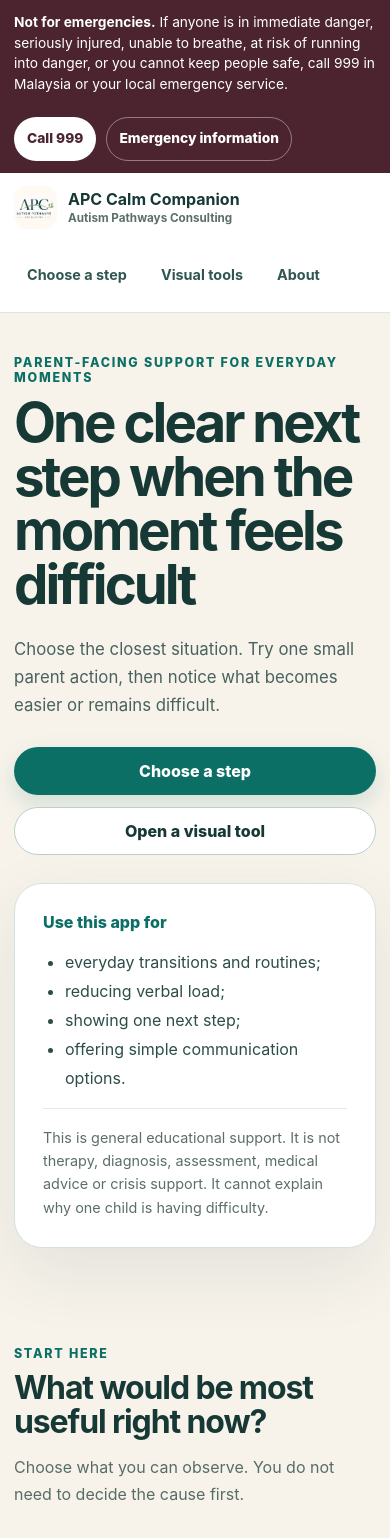
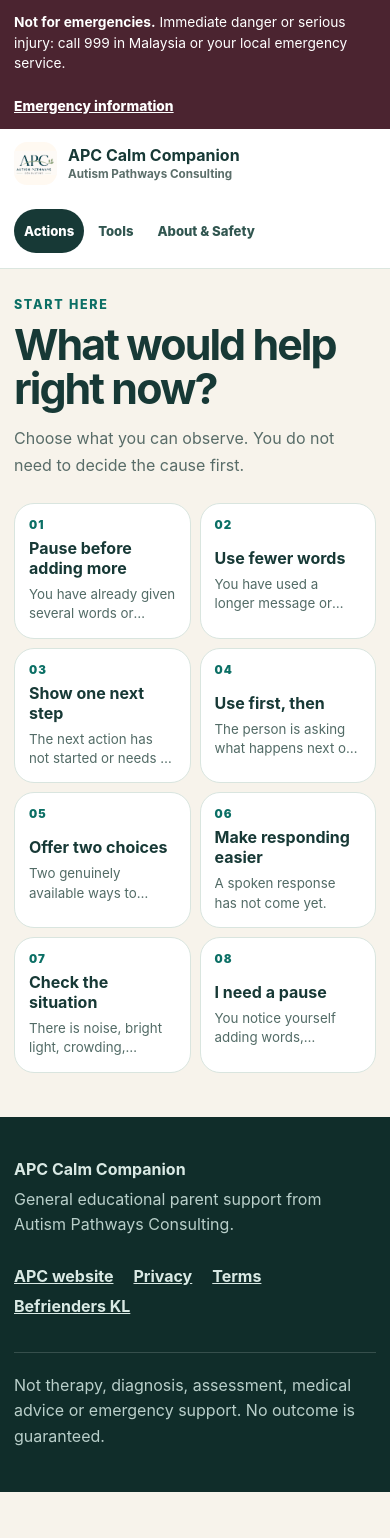
Before and after one commit to autismpathwaysconsulting/apc-calm-companion, a React (Vite) app: page / in a window 390 px wide. Shown: the top 1538 px of the page. After the commit the page ends 1492 px from the top, so only its background shows below. Built offline with nearby package versions, Linux system fonts and the light colour scheme.

Commit message:
Simplify app into focused views

```diff
--- a/src/App.css
+++ b/src/App.css
@@ -20,13 +20,11 @@
 
 .safety-bar { background: #4b2430; color: #fff; font-size: .92rem; line-height: 1.5; }
 .safety-inner { display: flex; align-items: center; justify-content: space-between; gap: 22px; padding-block: 12px; }
-.safety-links { display: flex; flex: 0 0 auto; gap: 10px; }
-.safety-links a { border: 1px solid rgba(255,255,255,.4); border-radius: 999px; padding: 7px 12px; font-weight: 800; text-decoration: none; }
-.safety-links a:first-child { background: #fff; color: #4b2430; }
+.safety-detail { flex: 0 0 auto; font-weight: 800; }
 
 .site-header { position: sticky; top: 0; z-index: 20; border-bottom: 1px solid #dbe6df; background: rgba(255,255,255,.96); backdrop-filter: blur(10px); }
 .header-inner { min-height: 76px; display: flex; align-items: center; justify-content: space-between; gap: 24px; }
-.brand { display: inline-flex; align-items: center; gap: 11px; text-decoration: none; }
+.brand { display: inline-flex; align-items: center; gap: 11px; border: 0; background: transparent; padding: 0; color: inherit; cursor: pointer; text-align: left; text-decoration: none; }
 .brand img { width: 48px; height: 48px; object-fit: contain; border-radius: 13px; background: #fff9f1; }
 .brand span { display: grid; gap: 2px; }
 .brand strong { color: #173936; font-size: 1rem; }
@@ -34,38 +32,38 @@
 nav { display: flex; gap: 8px; }
 nav a { border-radius: 999px; padding: 10px 13px; color: #315650; font-size: .9rem; font-weight: 750; text-decoration: none; }
 nav a:hover { background: #edf6f2; }
+.app-nav button { min-height: 44px; border: 0; border-radius: 999px; background: transparent; padding: 10px 14px; color: #315650; cursor: pointer; font-size: .9rem; font-weight: 800; white-space: nowrap; }
+.app-nav button:hover { background: #edf6f2; }
+.app-nav button[aria-current="page"] { background: #173936; color: #fff; }
 
-.hero { display: grid; grid-template-columns: minmax(0,1.35fr) minmax(300px,.65fr); gap: 46px; align-items: center; padding-block: 74px; }
 .eyebrow { margin: 0 0 10px; color: #0b6f65; font-size: .78rem; font-weight: 850; letter-spacing: .14em; text-transform: uppercase; }
 h1, h2, h3, p { overflow-wrap: anywhere; }
 h1 { max-width: 760px; margin: 0; color: #173936; font-size: clamp(2.6rem, 6vw, 5.25rem); line-height: .99; letter-spacing: -.055em; }
-.hero-lead { max-width: 720px; margin: 24px 0 0; color: #4a625e; font-size: clamp(1.05rem, 2vw, 1.28rem); line-height: 1.68; }
-.hero-actions, .button-row { display: flex; flex-wrap: wrap; gap: 12px; margin-top: 28px; }
+.button-row { display: flex; flex-wrap: wrap; gap: 12px; margin-top: 28px; }
 .button { min-height: 48px; display: inline-flex; align-items: center; justify-content: center; border: 1px solid transparent; border-radius: 999px; padding: 12px 19px; cursor: pointer; font-weight: 820; line-height: 1.2; text-decoration: none; }
 .button.primary { background: #0b6f65; color: #fff; box-shadow: 0 9px 24px rgba(11,111,101,.16); }
 .button.primary:hover { background: #075c54; }
 .button.secondary { border-color: #b9d2c9; background: #fff; color: #173936; }
 .button:disabled { cursor: not-allowed; opacity: .52; }
-.boundary-card { border: 1px solid #d3e3dc; border-radius: 28px; background: #fff; padding: 28px; box-shadow: 0 24px 70px rgba(23,57,54,.09); }
-.boundary-label { margin: 0; color: #0b6f65; font-weight: 850; }
-.boundary-card ul { margin: 16px 0; padding-left: 22px; color: #2c4d48; line-height: 1.8; }
-.boundary-note { margin: 0; border-top: 1px solid #e1eae6; padding-top: 17px; color: #5c6e6a; font-size: .9rem; line-height: 1.6; }
-
 .section { padding-block: 76px; scroll-margin-top: 78px; }
+.view-section { min-height: calc(100vh - 148px); padding-block: 38px 52px; }
 .section-heading { max-width: 780px; margin-bottom: 32px; }
+.view-section .section-heading { margin-bottom: 24px; }
+.view-section .section-heading h1 { max-width: 850px; margin: 0; color: #173936; font-size: clamp(2.15rem,5vw,3.7rem); line-height: 1.04; letter-spacing: -.045em; outline: none; }
+.view-section .section-heading h1:focus-visible { border-radius: 4px; box-shadow: 0 0 0 4px #f2ac2f; }
 .section-heading h2, .install-card h2, .support-section h2 { margin: 0; color: #173936; font-size: clamp(2rem, 4vw, 3.3rem); line-height: 1.08; letter-spacing: -.035em; }
 .section-heading > p:last-child, .install-card p, .support-section p { margin: 14px 0 0; color: #586c68; line-height: 1.7; }
 
-.guide-layout { display: grid; grid-template-columns: minmax(320px,.9fr) minmax(0,1.1fr); gap: 24px; align-items: start; }
-.guide-grid { display: grid; grid-template-columns: repeat(2,minmax(0,1fr)); gap: 11px; }
-.guide-choice { min-height: 118px; display: flex; gap: 13px; align-items: flex-start; border: 1px solid #d9e5df; border-radius: 20px; background: #fff; padding: 17px; color: #173936; cursor: pointer; text-align: left; }
+.guide-grid { display: grid; grid-template-columns: repeat(4,minmax(0,1fr)); gap: 12px; }
+.guide-choice { min-height: 142px; display: flex; gap: 13px; align-items: flex-start; border: 1px solid #d9e5df; border-radius: 20px; background: #ffffff; padding: 18px; color: #173936; cursor: pointer; text-align: left; }
 .guide-choice:hover { border-color: #83b7aa; transform: translateY(-1px); }
-.guide-choice.selected { border-color: #0b6f65; background: #eaf5f1; box-shadow: 0 0 0 2px rgba(11,111,101,.12); }
 .guide-number { color: #0b6f65; font-size: .72rem; font-weight: 900; letter-spacing: .1em; }
 .guide-choice span:last-child { display: grid; gap: 7px; }
 .guide-choice strong { line-height: 1.25; }
 .guide-choice small { color: #526b66; line-height: 1.45; }
 .guide-panel { position: sticky; top: 100px; border-radius: 28px; background: #173936; padding: clamp(25px,4vw,40px); color: #fff; box-shadow: 0 26px 70px rgba(23,57,54,.18); outline: none; }
+.focused-guide { position: static; width: min(760px,100%); margin-inline: auto; }
+.back-button { min-height: 44px; margin: 0 0 22px; border: 1px solid rgba(255,255,255,.42); border-radius: 999px; background: transparent; padding: 9px 14px; color: #fff; cursor: pointer; font-weight: 850; }
 .guide-panel:focus-visible { box-shadow: 0 0 0 4px #f6b944, 0 26px 70px rgba(23,57,54,.18); }
 .guide-kicker { margin: 0; color: #a7dbcf; font-size: .77rem; font-weight: 900; letter-spacing: .13em; text-transform: uppercase; }
 .guide-panel h3 { margin: 9px 0 20px; font-size: clamp(1.8rem,3vw,2.6rem); line-height: 1.1; }
@@ -77,6 +75,7 @@
 .text-button { min-height: 44px; margin-top: 19px; border: 0; border-bottom: 1px solid #a7dbcf; background: none; padding: 0; color: #c5efe5; cursor: pointer; font-weight: 850; }
 
 .tools-section { background: #eaf2ed; }
+.tools-section .section-heading { margin-inline: auto; text-align: center; }
 .tool-tabs { display: flex; flex-wrap: wrap; gap: 9px; margin-bottom: 14px; }
 .tool-tab { min-height: 46px; border: 1px solid #bfd4cb; border-radius: 999px; background: #fff; padding: 10px 16px; color: #264c46; cursor: pointer; font-weight: 820; }
 .tool-tab[aria-pressed="true"] { border-color: #173936; background: #173936; color: #fff; }
@@ -129,6 +128,13 @@
 .privacy-note p:last-child { margin: 9px 0 0; color: #506a65; line-height: 1.65; }
 .privacy-links { display: flex; flex-direction: column; align-items: flex-start; gap: 9px; }
 .privacy-links a { color: #075e56; font-weight: 850; }
+.working-boundary { border-left: 4px solid #0b6f65; background: #edf6f2; padding: 14px 16px; color: #284f49 !important; font-weight: 750; }
+.emergency-card { margin-bottom: 24px; border: 2px solid #925568; border-radius: 24px; background: #fff4f6; padding: 24px; color: #613b47; }
+.emergency-card h2 { margin: 0; font-size: 1.55rem; }
+.emergency-card p { max-width: 850px; line-height: 1.65; }
+.button.emergency { background: #6b2f40; color: #fff; }
+.about-view .install-section { padding-block: 54px; }
+.about-view .support-section { min-height: auto; }
 .install-section { background: #173936; color: #fff; }
 .install-card { display: grid; grid-template-columns: minmax(0,1fr) auto; gap: 28px; align-items: center; }
 .install-card h2, .install-card p { color: #fff; }
@@ -149,11 +155,9 @@
 
 @media (max-width: 900px) {
   .safety-inner, .header-inner, .split-heading { align-items: flex-start; flex-direction: column; }
-  .safety-links { flex-wrap: wrap; }
   .header-inner { padding-block: 13px; }
   nav { width: 100%; overflow-x: auto; padding-bottom: 2px; }
-  .hero, .guide-layout { grid-template-columns: 1fr; }
-  .hero { gap: 28px; padding-block: 52px; }
+  .guide-grid { grid-template-columns: repeat(2,minmax(0,1fr)); }
   .guide-panel { position: static; }
   .communication-grid { grid-template-columns: repeat(3,minmax(0,1fr)); }
   .observation-grid, .evidence-grid, .privacy-note { grid-template-columns: 1fr; }
@@ -162,16 +166,19 @@
 @media (max-width: 600px) {
   .page-width { width: min(100% - 28px,1160px); }
   .safety-bar { font-size: .86rem; }
-  .safety-links a { min-height: 44px; display: inline-flex; align-items: center; }
   .brand img { width: 43px; height: 43px; }
   .brand small { font-size: .73rem; }
   nav a { min-height: 44px; display: inline-flex; align-items: center; white-space: nowrap; }
-  .hero { padding-block: 42px; }
+  .app-nav { gap: 4px; }
+  .app-nav button { padding-inline: 10px; font-size: .82rem; }
   h1 { font-size: clamp(2.45rem,14vw,3.7rem); }
-  .hero-actions .button { width: 100%; }
-  .section { padding-block: 56px; }
-  .guide-grid, .field-grid, .two-part { grid-template-columns: 1fr; }
-  .guide-choice { min-height: 102px; }
+  .section { padding-block: 44px; }
+  .view-section { min-height: calc(100vh - 205px); padding-top: 28px; }
+  .view-section .section-heading h1 { font-size: clamp(2rem,11vw,3rem); }
+  .guide-grid { grid-template-columns: repeat(2,minmax(0,1fr)); gap: 9px; }
+  .field-grid, .two-part { grid-template-columns: 1fr; }
+  .guide-choice { min-height: 126px; display: grid; gap: 6px; padding: 14px; }
+  .guide-choice small { display: -webkit-box; overflow: hidden; -webkit-box-orient: vertical; -webkit-line-clamp: 2; }
   .tool-panel { min-height: 0; padding: 19px; }
   .tool-tabs { display: grid; grid-template-columns: repeat(2,minmax(0,1fr)); }
   .tool-tab { padding-inline: 10px; }
--- a/src/App.jsx
+++ b/src/App.jsx
@@ -3,7 +3,6 @@
 import APC_LOGO from "./assets/apc-logo.png";
 import { communicationOptions, evidenceNotes, formatTime, guideOptions, normaliseMinutes } from "./content.js";
 
-const APP_URL = "https://calm.autismpathwaysconsulting.com/";
 const APC_URL = "https://autismpathwaysconsulting.com/";
 const PRIVACY_URL = "https://autismpathwaysconsulting.com/privacy";
 const TERMS_URL = "https://autismpathwaysconsulting.com/terms";
@@ -19,7 +18,8 @@
 }
 
 export default function App() {
-  const [activeGuide, setActiveGuide] = useState(guideOptions[0]);
+  const [activeView, setActiveView] = useState("actions");
+  const [activeGuide, setActiveGuide] = useState(null);
   const [activeTool, setActiveTool] = useState("first-then");
   const [firstStep, setFirstStep] = useState("Shoes on");
   const [thenStep, setThenStep] = useState("Go to the car");
@@ -34,6 +34,7 @@
   const [copyStatus, setCopyStatus] = useState("");
   const [installPrompt, setInstallPrompt] = useState(null);
   const [showInstallSteps, setShowInstallSteps] = useState(false);
+  const viewHeadingRef = useRef(null);
   const guidePanelRef = useRef(null);
   const speechAvailable = "speechSynthesis" in window;
 
@@ -63,6 +64,20 @@
   function chooseGuide(guide) {
     setActiveGuide(guide);
     window.requestAnimationFrame(() => guidePanelRef.current?.focus());
+  }
+
+  function openView(view) {
+    setActiveView(view);
+    if (view === "actions") setActiveGuide(null);
+    window.scrollTo({ top: 0, behavior: "smooth" });
+    window.requestAnimationFrame(() => viewHeadingRef.current?.focus());
+  }
+
+  function openRelatedTool(tool) {
+    setActiveTool(tool);
+    setActiveView("tools");
+    window.scrollTo({ top: 0, behavior: "smooth" });
+    window.requestAnimationFrame(() => viewHeadingRef.current?.focus());
   }
 
   function updateMinutes(value) {
@@ -121,87 +136,64 @@
         <div className="page-width safety-inner">
           <div>
             <strong id="safety-title">Not for emergencies.</strong>{" "}
-            If anyone is in immediate danger, seriously injured, unable to breathe, at risk of running into danger, or you cannot keep people safe, call 999 in Malaysia or your local emergency service.
+            Immediate danger or serious injury: call 999 in Malaysia or your local emergency service.
           </div>
-          <div className="safety-links">
-            <a href="tel:999">Call 999</a>
-            <a href={EMERGENCY_URL} target="_blank" rel="noreferrer">Emergency information</a>
-          </div>
+          <a className="safety-detail" href={EMERGENCY_URL} target="_blank" rel="noreferrer">Emergency information</a>
         </div>
       </aside>
 
       <header className="site-header">
         <div className="page-width header-inner">
-          <a className="brand" href={APP_URL} aria-label="APC Calm Companion home">
+          <button className="brand" type="button" onClick={() => openView("actions")} aria-label="Open Calm Companion actions">
             <img src={APC_LOGO} alt="" />
             <span><strong>APC Calm Companion</strong><small>Autism Pathways Consulting</small></span>
-          </a>
-          <nav aria-label="Main navigation">
-            <a href="#choose">Choose a step</a>
-            <a href="#tools">Visual tools</a>
-            <a href="#about">About</a>
+          </button>
+          <nav className="app-nav" aria-label="Main navigation">
+            <button type="button" aria-current={activeView === "actions" ? "page" : undefined} onClick={() => openView("actions")}>Actions</button>
+            <button type="button" aria-current={activeView === "tools" ? "page" : undefined} onClick={() => openView("tools")}>Tools</button>
+            <button type="button" aria-current={activeView === "about" ? "page" : undefined} onClick={() => openView("about")}>About &amp; Safety</button>
           </nav>
         </div>
       </header>
 
       <main id="main-content" tabIndex="-1">
-        <section className="hero page-width" aria-labelledby="page-title">
-          <div className="hero-copy">
-            <p className="eyebrow">Parent-facing support for everyday moments</p>
-            <h1 id="page-title">One clear next step when the moment feels difficult</h1>
-            <p className="hero-lead">Choose the closest situation. Try one small parent action, then notice what becomes easier or remains difficult.</p>
-            <div className="hero-actions">
-              <a className="button primary" href="#choose">Choose a step</a>
-              <a className="button secondary" href="#tools">Open a visual tool</a>
-            </div>
-          </div>
-          <div className="boundary-card">
-            <p className="boundary-label">Use this app for</p>
-            <ul>
-              <li>everyday transitions and routines;</li>
-              <li>reducing verbal load;</li>
-              <li>showing one next step;</li>
-              <li>offering simple communication options.</li>
-            </ul>
-            <p className="boundary-note">This is general educational support. It is not therapy, diagnosis, assessment, medical advice or crisis support. It cannot explain why one child is having difficulty.</p>
-          </div>
-        </section>
-
-        <section id="choose" className="section page-width" aria-labelledby="choose-title">
+        {activeView === "actions" && <section id="choose" className="section page-width view-section" aria-labelledby="choose-title">
           <div className="section-heading">
             <p className="eyebrow">Start here</p>
-            <h2 id="choose-title">What would be most useful right now?</h2>
+            <h1 id="choose-title" ref={!activeGuide ? viewHeadingRef : undefined} tabIndex="-1">What would help right now?</h1>
             <p>Choose what you can observe. You do not need to decide the cause first.</p>
           </div>
-          <div className="guide-layout">
+          {!activeGuide ? (
             <div className="guide-grid" aria-label="Parent action choices">
               {guideOptions.map((guide) => (
-                <button type="button" key={guide.id} className={`guide-choice ${activeGuide.id === guide.id ? "selected" : ""}`} aria-pressed={activeGuide.id === guide.id} onClick={() => chooseGuide(guide)}>
+                <button type="button" key={guide.id} className="guide-choice" onClick={() => chooseGuide(guide)}>
                   <span className="guide-number" aria-hidden="true">{guide.number}</span>
                   <span><strong>{guide.label}</strong><small>{guide.short}</small></span>
                 </button>
               ))}
             </div>
-            <article ref={guidePanelRef} className="guide-panel" tabIndex="-1" aria-live="polite" aria-labelledby="guide-panel-title">
+          ) : (
+            <article ref={guidePanelRef} className="guide-panel focused-guide" tabIndex="-1" aria-live="polite" aria-labelledby="guide-panel-title">
+              <button type="button" className="back-button" onClick={() => { setActiveGuide(null); window.requestAnimationFrame(() => viewHeadingRef.current?.focus()); }}>← All actions</button>
               <p className="guide-kicker">Try one action</p>
               <h3 id="guide-panel-title">{activeGuide.title}</h3>
               <ol>{activeGuide.steps.map((step) => <li key={step}>{step}</li>)}</ol>
               <div className="say-box"><span>You could say</span><strong>“{activeGuide.say}”</strong></div>
               <p className="notice-line"><strong>Notice:</strong> {activeGuide.notice}</p>
               {activeGuide.tool && (
-                <button type="button" className="text-button" onClick={() => { setActiveTool(activeGuide.tool); document.getElementById("tools")?.scrollIntoView({ behavior: "smooth" }); }}>
+                <button type="button" className="text-button" onClick={() => openRelatedTool(activeGuide.tool)}>
                   Open the related visual tool
                 </button>
               )}
             </article>
-          </div>
-        </section>
+          )}
+        </section>}
 
-        <section id="tools" className="section tools-section" aria-labelledby="tools-title">
+        {activeView === "tools" && <section id="tools" className="section tools-section view-section" aria-labelledby="tools-title">
           <div className="page-width">
             <div className="section-heading">
               <p className="eyebrow">Optional visual tools</p>
-              <h2 id="tools-title">Show one simple screen at a time</h2>
+              <h1 id="tools-title" ref={viewHeadingRef} tabIndex="-1">Choose one visual tool</h1>
               <p>These tools support understanding and communication. They do not require a child to respond in a particular way.</p>
             </div>
             <div className="tool-tabs" role="group" aria-label="Choose a visual tool">
@@ -292,14 +284,21 @@
               )}
             </div>
           </div>
-        </section>
+        </section>}
 
-        <section id="about" className="section page-width" aria-labelledby="about-title">
+        {activeView === "about" && <div className="about-view">
+        <section id="about" className="section page-width view-section" aria-labelledby="about-title">
           <div className="section-heading">
             <p className="eyebrow">Evidence and boundaries</p>
-            <h2 id="about-title">Support principles, not conclusions about one child</h2>
+            <h1 id="about-title" ref={viewHeadingRef} tabIndex="-1">About and safety</h1>
+            <p className="working-boundary">This is general educational support for everyday situations. It is not therapy, diagnosis, assessment, medical advice or crisis support.</p>
             <p>These sources support the general use of visual, communication and antecedent-based supports. They do not establish why a particular situation occurred or guarantee an outcome.</p>
           </div>
+          <aside className="emergency-card" aria-labelledby="emergency-card-title">
+            <h2 id="emergency-card-title">When not to use this app</h2>
+            <p>If anyone is in immediate danger, seriously injured, unable to breathe, at risk of running into danger, or you cannot keep people safe, call 999 in Malaysia or your local emergency service.</p>
+            <div className="button-row"><a className="button emergency" href="tel:999">Call 999</a><a className="button secondary" href={EMERGENCY_URL} target="_blank" rel="noreferrer">Emergency information</a></div>
+          </aside>
           <div className="evidence-grid">
             {evidenceNotes.map((item) => (
               <article key={item.title}><h3>{item.title}</h3><p>{item.summary}</p><a href={item.url} target="_blank" rel="noreferrer">Read the evidence brief</a></article>
@@ -329,6 +328,7 @@
           <div><p className="eyebrow">Need personalised support?</p><h2 id="support-title">Repeated difficulties may need a closer individual review</h2><p>APC can help parents examine routines, communication, environment and support needs without treating the app as an assessment.</p></div>
           <a className="button primary" href={`${APC_URL}start`} target="_blank" rel="noreferrer">View APC support</a>
         </section>
+        </div>}
       </main>
 
       <footer className="site-footer">
```
Also changed, not shown: 1 other file (tests, documents, lock files or other folders).
